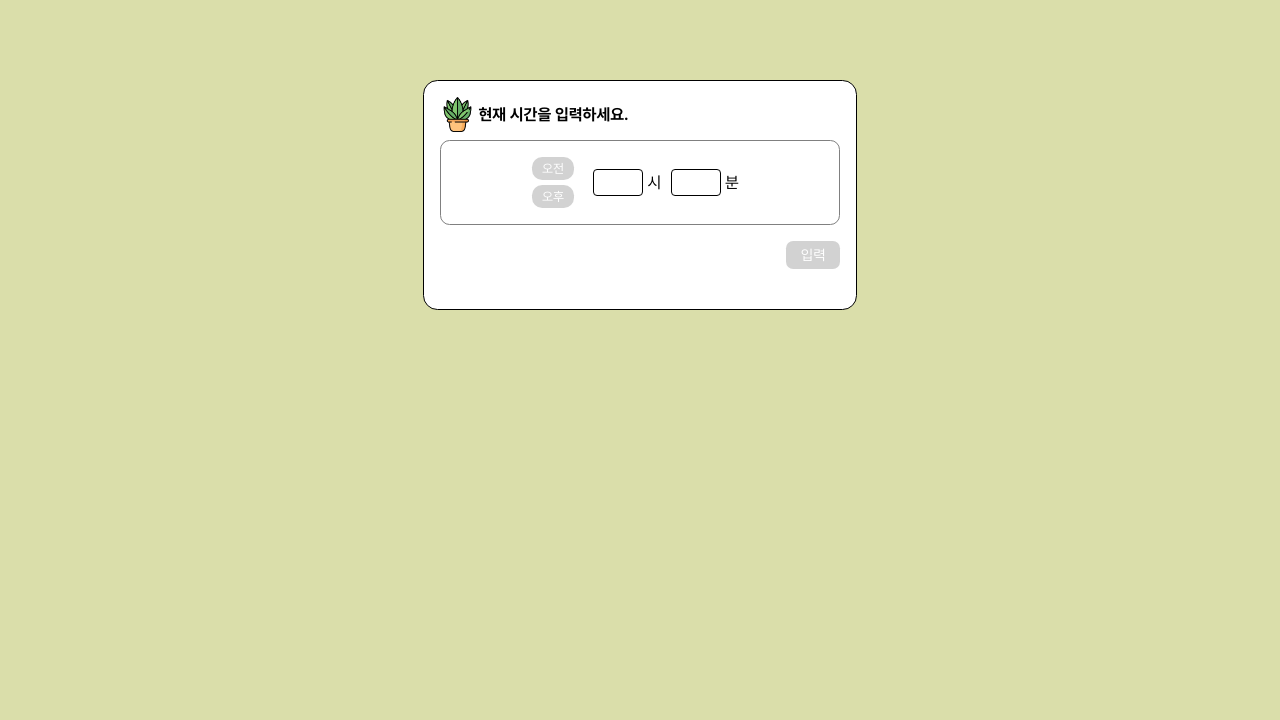
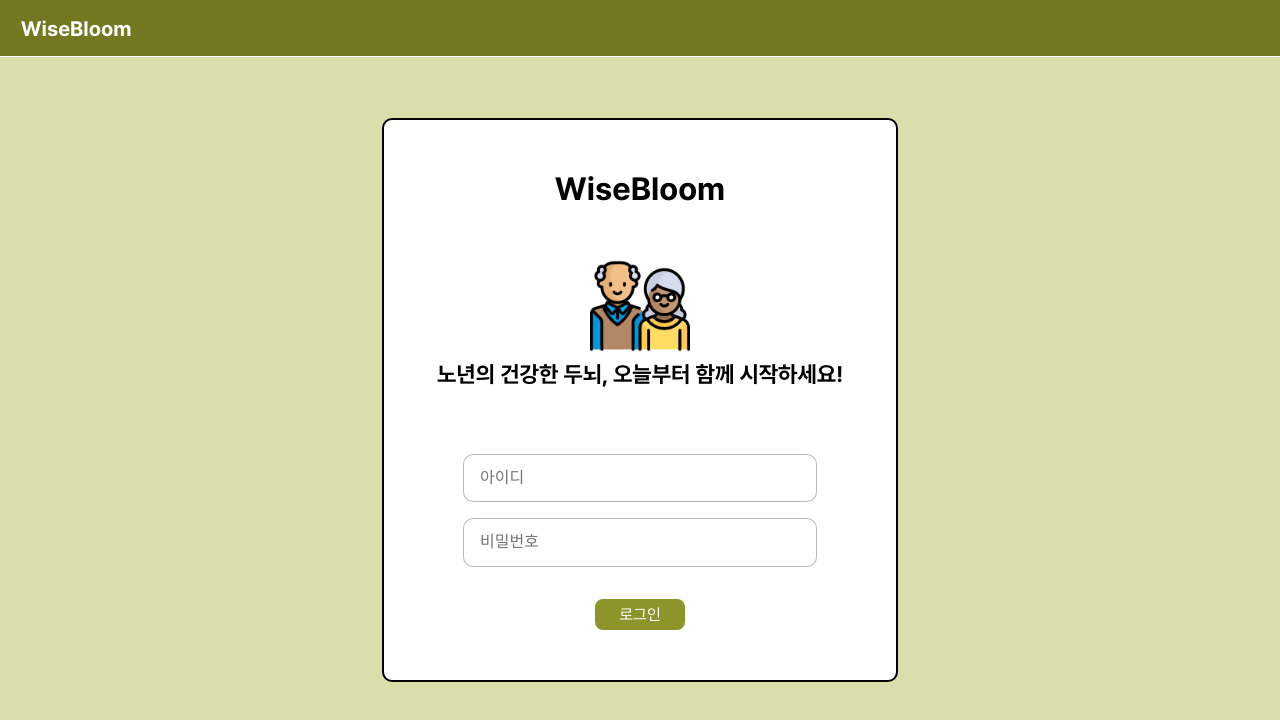
Before and after one commit to bmbx08/react-class-project, a React (Create React App) app: page / in a window 1280 px wide. Shown: the top 720 px of the page. Built offline with nearby package versions, Linux system fonts and the light colour scheme.

Commit message:
add navbar

```diff
--- a/src/App.js
+++ b/src/App.js
@@ -12,13 +12,15 @@ import Quiz1 from "./pages/JiwooPages/StuffPage1/StuffPage1";
 import Quiz2 from "./pages/JiwooPages/StuffPage2/StuffPage2";
 import Quiz3 from "./pages/JiwooPages/StuffPage3/StuffPage3";
 import DiaryPage from "./pages/JiwooPages/DiaryPage/DiaryPage";
+import Navbar from "./pages/KichanPages/Navbar/Navbar";
 
 
 function App() {
-  const [page, setPage] = useState("ClockPage1");
+  const [page, setPage] = useState("LoginPage");
 
   return (
     <div>
+      <Navbar/>
       {page === "LoginPage" && <LoginPage setPage={setPage} />}
       {page === "ClockPage1" && <ClockPage1 setPage={setPage} />}
       {page === "ClockPage2" && <ClockPage2 setPage={setPage} />}
--- a/src/pages/JiwooPages/DiaryPage/Diary.css
+++ b/src/pages/JiwooPages/DiaryPage/Diary.css
@@ -1,6 +1,6 @@
 .diary_container {
     font-family: 'Noto Sans KR', sans-serif;
-    margin: 20px;
+    /* margin: 20px; */
     padding-left: 15%;
     padding-right: 15%;
     padding-top: 5%;
--- a/src/pages/JiwooPages/StuffPage1/Quiz.css
+++ b/src/pages/JiwooPages/StuffPage1/Quiz.css
@@ -1,11 +1,12 @@
 .quiz_container {
-  font-family: 'Noto Sans KR', sans-serif;
-  margin: 20px;
+  /* font-family: 'Noto Sans KR', sans-serif; */
+  /* margin: 20px; */
   padding-left: 15%;
   padding-right: 15%;
   padding-top: 5%;
   padding-bottom: 5%;
   background-color:white;
+  height: 100vh;
   }
 
   .margin {
--- a/src/pages/JooeunPages/TreePage1/TreePage1.style.css
+++ b/src/pages/JooeunPages/TreePage1/TreePage1.style.css
@@ -4,13 +4,15 @@
   display: flex;
   justify-content: center;
   background-color:white;
+  height: 100vh;
 }
 
 .content {
   display: flex;
   flex-direction: column;
-  height: 100vh;
-  margin-top: 3em;
+  /* height: 100vh; */
+  margin-top: 5em;
+
 }
 
 .problem-img {
--- a/src/pages/JooeunPages/TreePage2/TreePage2.style.css
+++ b/src/pages/JooeunPages/TreePage2/TreePage2.style.css
@@ -4,7 +4,7 @@
   display: flex;
   justify-content: center;
   background-color:white;
-  height: 130vh;
+  height: 150vh;
 }
 
 .problem-img {
--- a/src/pages/JooeunPages/TreePage3/TreePage3.style.css
+++ b/src/pages/JooeunPages/TreePage3/TreePage3.style.css
@@ -4,6 +4,7 @@
   display: flex;
   justify-content: center;
   background-color:white;
+  height: 100vh;
 }
 
 .problem-img {
--- a/src/pages/JooeunPages/TreePage4/TreePage4.style.css
+++ b/src/pages/JooeunPages/TreePage4/TreePage4.style.css
@@ -4,6 +4,7 @@
   display: flex;
   justify-content: center;
   background-color:white;
+  height: 100vh;
 }
 
 .problem-img {
--- a/src/pages/JooeunPages/TreePage5/TreePage5.style.css
+++ b/src/pages/JooeunPages/TreePage5/TreePage5.style.css
@@ -4,6 +4,7 @@
   display: flex;
   justify-content: center;
   background-color:white;
+  height: 100vh;
 }
 
 .problem-img {
--- /dev/null
+++ b/src/pages/KichanPages/Navbar/Navbar.jsx
@@ -0,0 +1,16 @@
+import React from 'react'
+import "./Navbar.style.css";
+
+const Navbar = () => {
+  return (
+    <div>
+      <div className='page-navbar'>
+        <div className='navbar-title'>
+            WiseBloom
+        </div>
+      </div>
+    </div>
+  )
+}
+
+export default Navbar
--- /dev/null
+++ b/src/pages/KichanPages/Navbar/Navbar.style.css
@@ -0,0 +1,17 @@
+.page-navbar{
+    position: fixed;
+    width: 100%;
+    height: 3.5em;
+    border-bottom: 1px solid white;
+    background-color: #747921;
+    display:flex;
+    align-items: center;
+    z-index: 1;
+}
+
+.navbar-title{
+    font-family: "Pretendard-Bold";
+    margin-left: 1em;
+    color:white;
+    font-size: 1.3em;
+}
```
